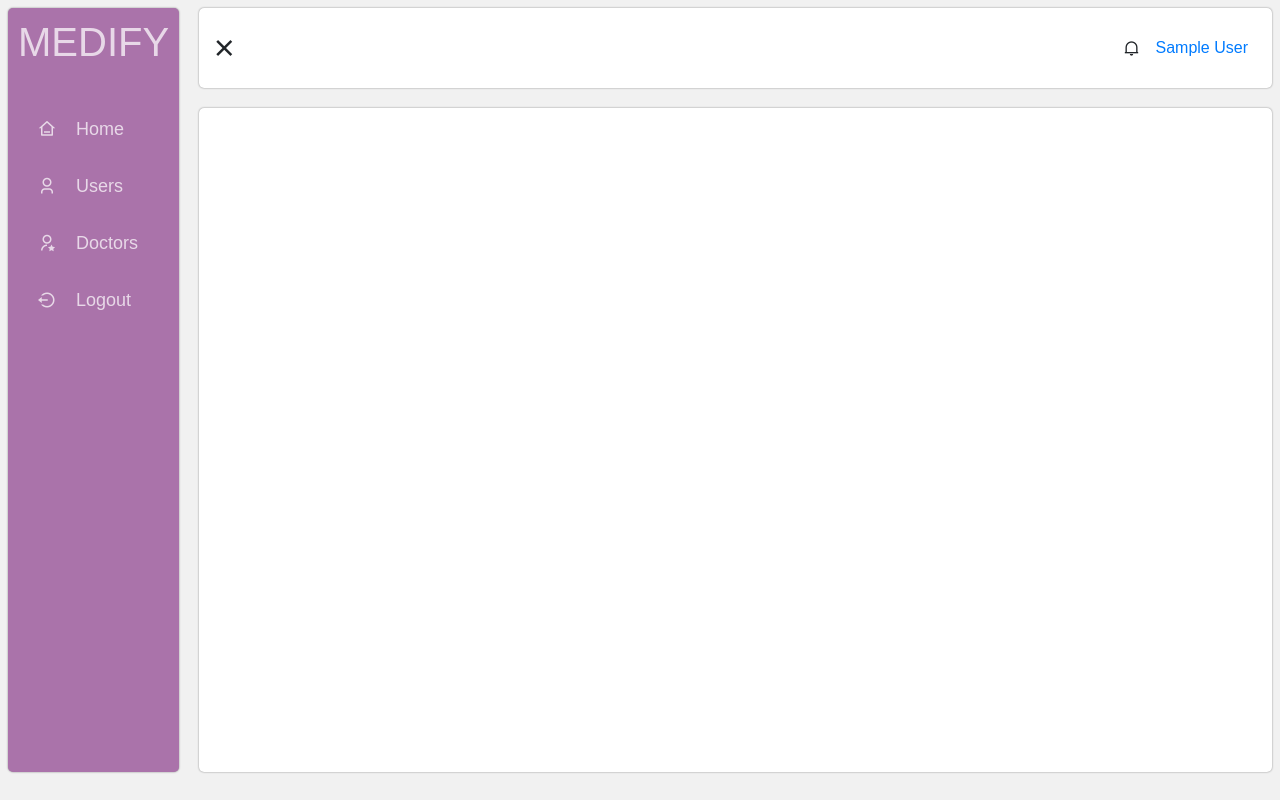
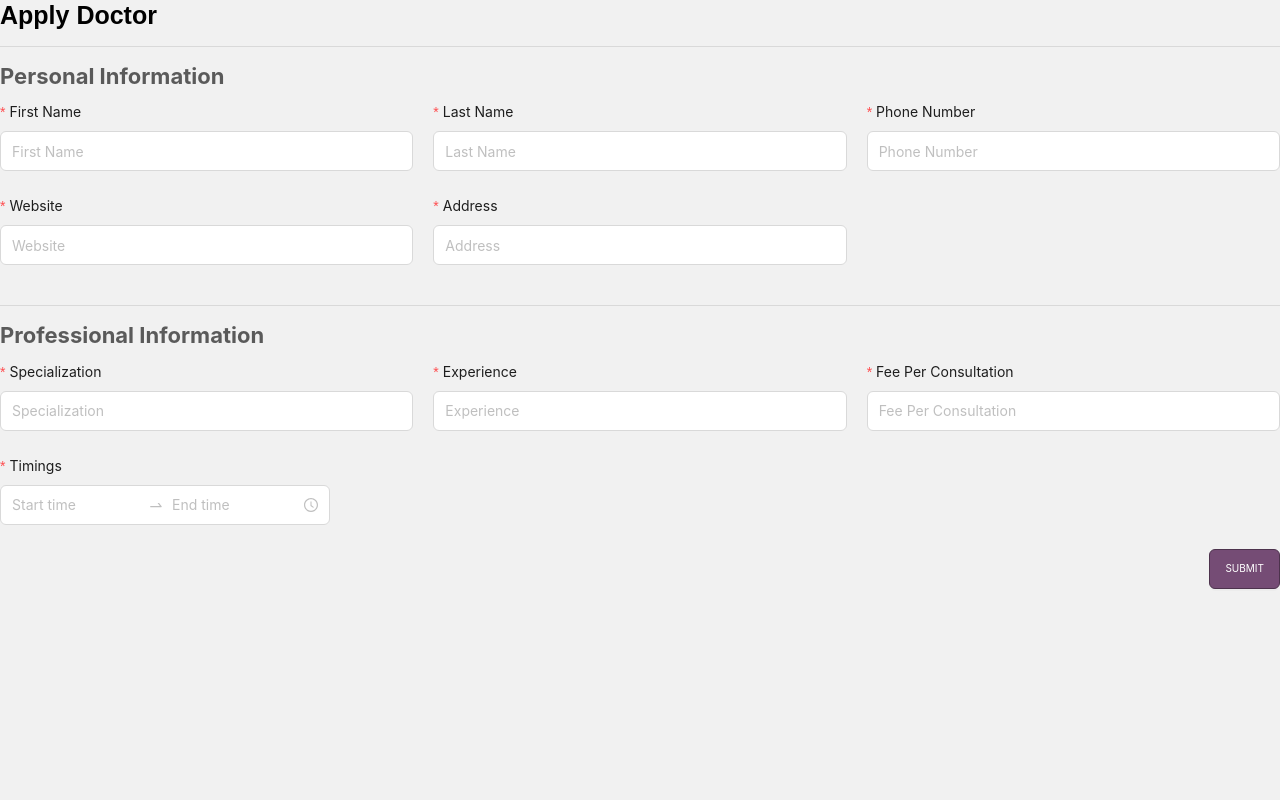
Before and after one commit to David-mwendwa/medify, a React (Create React App) app in the folder client/: page /user/apply-doctor in a window 1280 px wide. Built offline with nearby package versions, Linux system fonts and the light colour scheme; sample sign-in values are in the browser's storage.

Commit message:
design apply doctor UI

```diff
--- a/client/src/components/pages/ApplyDoctor.js
+++ b/client/src/components/pages/ApplyDoctor.js
@@ -1,11 +1,100 @@
 import React from 'react';
+import { Form, Col, Row, Input, TimePicker, Button } from 'antd';
 import Dashboard from './Dashboard';
 
 const ApplyDoctor = () => {
+  const handleSubmit = (values) => {
+    console.log('Success', values);
+  };
   return (
-    <Dashboard>
+    <>
       <h1 className='page-title'>Apply Doctor</h1>
-    </Dashboard>
+      <hr />
+      <Form layout='vertical' onFinish={handleSubmit}>
+        <h1 className='card-title'>Personal Information</h1>
+        <Row gutter={20}>
+          <Col span={8} xs={24} sm={24} lg={8}>
+            <Form.Item
+              label='First Name'
+              name='firstName'
+              rules={[{ required: true }]}>
+              <Input placeholder='First Name' />
+            </Form.Item>
+          </Col>
+          <Col span={8} xs={24} sm={24} lg={8}>
+            <Form.Item
+              label='Last Name'
+              name='lastName'
+              rules={[{ required: true }]}>
+              <Input placeholder='Last Name' />
+            </Form.Item>
+          </Col>
+          <Col span={8} xs={24} sm={24} lg={8}>
+            <Form.Item
+              label='Phone Number'
+              name='phoneNumber'
+              rules={[{ required: true }]}>
+              <Input placeholder='Phone Number' />
+            </Form.Item>
+          </Col>
+          <Col span={8} xs={24} sm={24} lg={8}>
+            <Form.Item
+              label='Website'
+              name='website'
+              rules={[{ required: true }]}>
+              <Input placeholder='Website' />
+            </Form.Item>
+          </Col>
+          <Col span={8} xs={24} sm={24} lg={8}>
+            <Form.Item
+              label='Address'
+              name='address'
+              rules={[{ required: true }]}>
+              <Input placeholder='Address' />
+            </Form.Item>
+          </Col>
+        </Row>
+        <hr />
+        <h1 className='card-title'>Professional Information</h1>
+        <Row gutter={20}>
+          <Col span={8} xs={24} sm={24} lg={8}>
+            <Form.Item
+              label='Specialization'
+              name='specialization'
+              rules={[{ required: true }]}>
+              <Input placeholder='Specialization' />
+            </Form.Item>
+          </Col>
+          <Col span={8} xs={24} sm={24} lg={8}>
+            <Form.Item
+              label='Experience'
+              name='experience'
+              rules={[{ required: true }]}>
+              <Input placeholder='Experience' type='number' />
+            </Form.Item>
+          </Col>
+          <Col span={8} xs={24} sm={24} lg={8}>
+            <Form.Item
+              label='Fee Per Consultation'
+              name='feePerConsultation'
+              rules={[{ required: true }]}>
+              <Input placeholder='Fee Per Consultation' type='number' />
+            </Form.Item>
+          </Col>
+          <Col span={8} xs={24} sm={24} lg={8}>
+            <Form.Item
+              label='Timings'
+              name='timings'
+              rules={[{ required: true }]}>
+              <TimePicker.RangePicker />
+            </Form.Item>
+          </Col>
+        </Row>
+        <div className='d-flex justify-content-end'>
+          <Button className='primary-button' htmlType='submit'>SUBMIT</Button>
+        </div>
+      </Form>
+    </>
   );
 };
 
--- a/client/src/components/pages/Dashboard.js
+++ b/client/src/components/pages/Dashboard.js
@@ -12,7 +12,11 @@ const userMenu = [
     path: '/user/appointments',
     icon: 'ri-file-list-3-line',
   },
-  { name: 'Book Doctor', path: '/user/book-doctor', icon: 'ri-hospital-line' },
+  {
+    name: 'Apply Doctor',
+    path: '/user/apply-doctor',
+    icon: 'ri-hospital-line',
+  },
   { name: 'Profile', path: '/user/profile', icon: 'ri-user-3-line' },
 ];
 
@@ -108,7 +112,7 @@ const Dashboard = () => {
               <Link to='/user/profile'>{user.name}</Link>
             </div>
           </div>
-          <div className='body'>{/* <ApplyDoctor /> */}</div>
+          <div className='body'>Homepage</div>
         </div>
       </div>
     </div>
--- a/client/src/index.css
+++ b/client/src/index.css
@@ -71,6 +71,7 @@ body {
   box-shadow: 0 0 2px gray;
   height: 83vh;
   width: 100%;
+  padding: 15px;
 }
 .sidebar h1 {
   color: rgba(255, 255, 255, 0.727);
@@ -110,6 +111,33 @@ body {
   padding: 10px;
   cursor: pointer;
   color: white;
+}
+.page-title {
+  font-size: 25px;
+  color: black;
+  font-weight: bold;
+}
+.card-title {
+  font-size: 22px;
+  font-weight: bold;
+  color: rgba(0, 0, 0, 0.627);
+}
+.ant-picker, input {
+  height: 40px !important;
+}
+input:focus {
+  outline: none !important;
+  box-shadow: none !important;
+  border: 1px solid gray !important;
+}
+.primary-button {
+  background-color: #754c75;
+  border-color: #4d334d;
+  color: white;
+  height: 40px;
+  width: 100%;
+  font-size: 10px;
+  width: max-content;
 }
 @media screen and (max-width: 768) {
   .menu {
```
Also changed, not shown: 1 other file (tests, documents, lock files or other folders).
